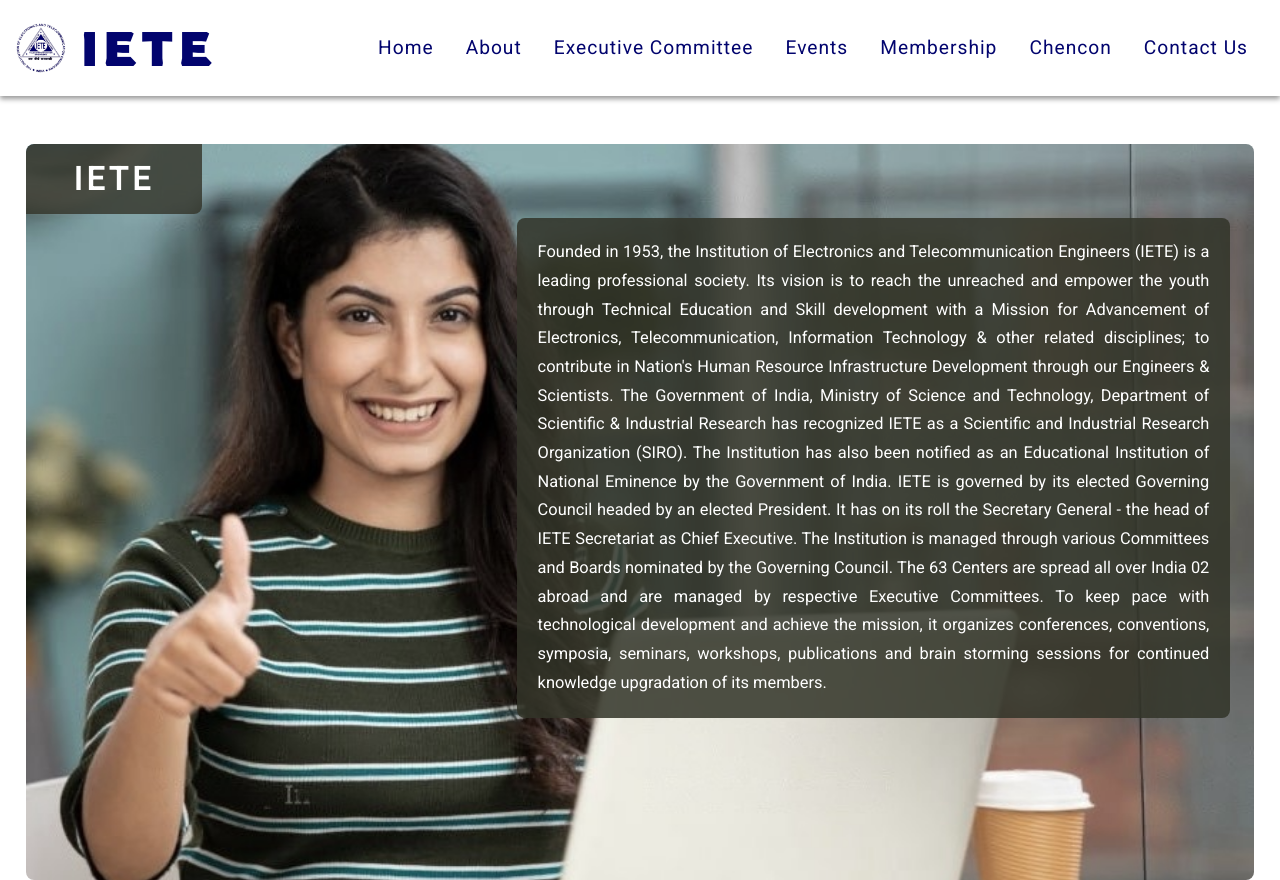
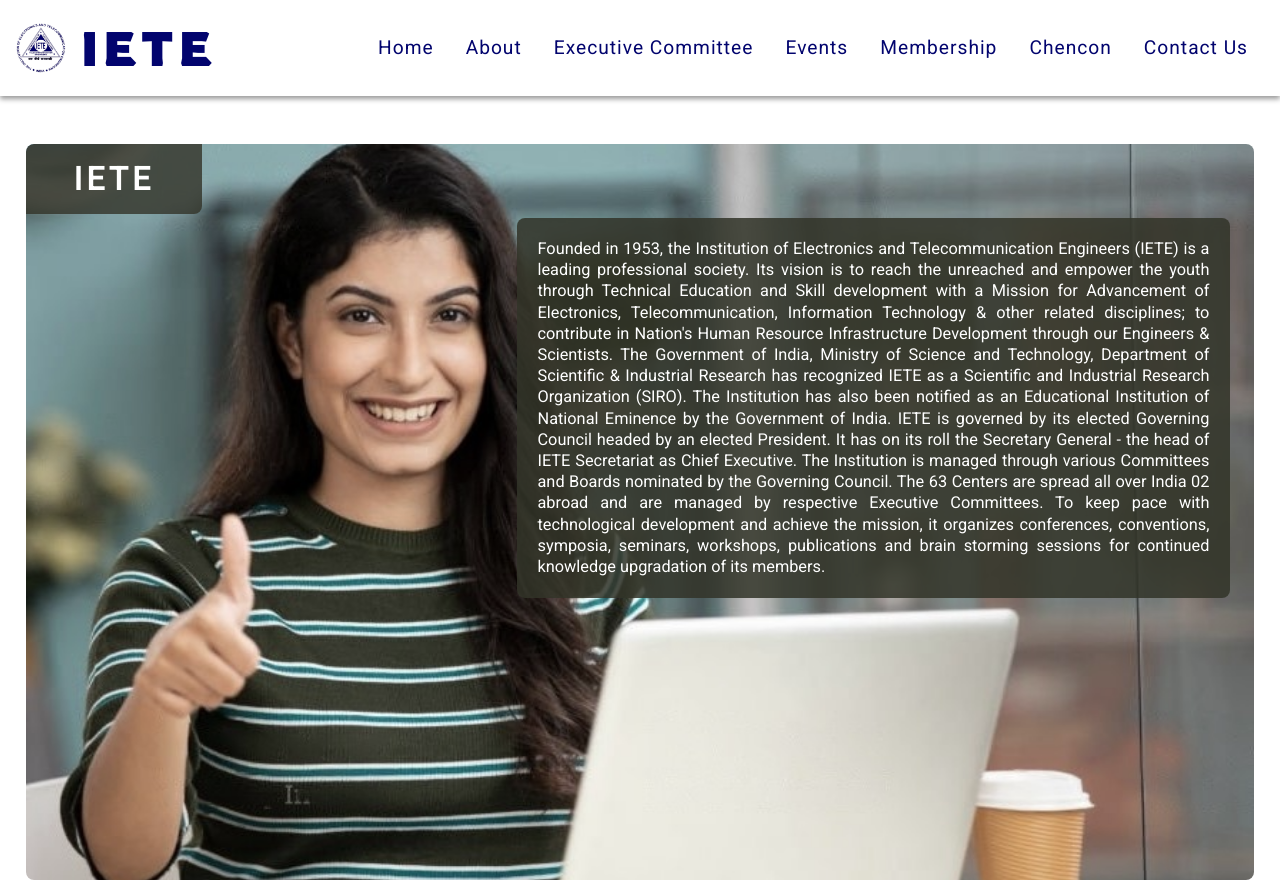
Before and after one commit to Sangeetha2125/IETE-Chennai-Website, a plain HTML site: page about.html in a window 1280 px wide. Shown: the top 880 px of the page. Drawn offline with Linux system fonts and the light colour scheme; a web font is replaced by a local one.

Commit message:
final changes

```diff
--- a/assets/css/about.css
+++ b/assets/css/about.css
@@ -3,6 +3,7 @@
     margin: 0;
     box-sizing: border-box;
     font-family: 'Roboto', sans-serif;
+    overflow:auto;
 }
 /* About IETE Section */
 .about-iete{
@@ -14,7 +15,6 @@
     background-repeat: no-repeat;
     background-position: center;
     background-size: cover;
-    min-height: 85vh;
     border-radius: 8px;
     filter: grayscale(0.25);
     margin-top:18vh;
@@ -32,6 +32,7 @@
 }
 .about-iete img{
     display: none;
+    object-fit: cover;
 }
 .about-iete p{
     position: absolute;
@@ -41,9 +42,9 @@
     border-radius: 8px;
     color: white;
     padding: 1.25em;
-    line-height: 1.75;
+    line-height: 1.3;
     text-align: justify;
-    font-size: 1.025em;
+    font-size: 1.02em;
 }
 
 /* Goals Section */
```
Also changed, not shown: assets/css/events.css (+8 -2 lines), assets/img/guide.jpg (added), assets/img/guide1.jpg (added).
